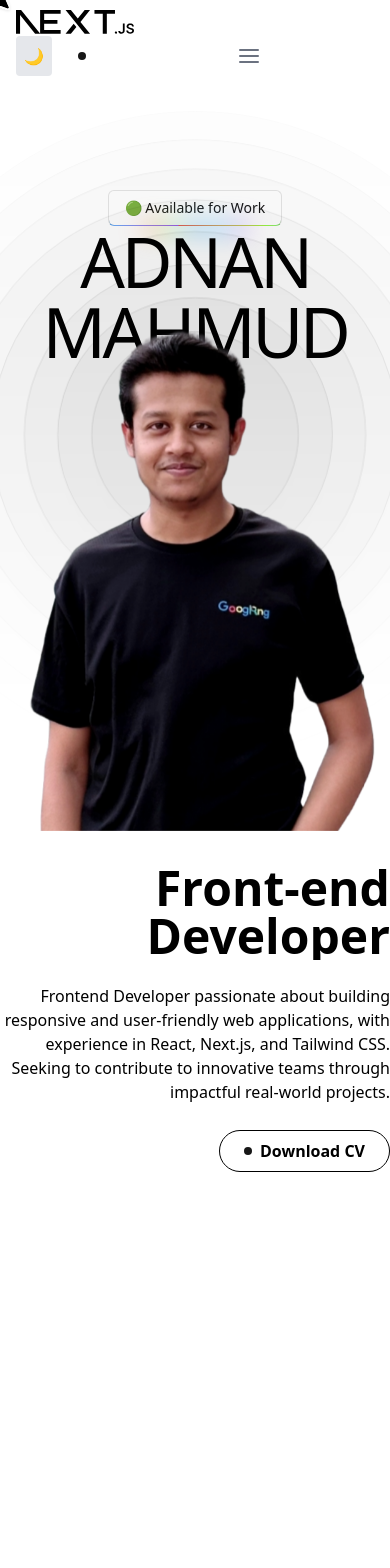
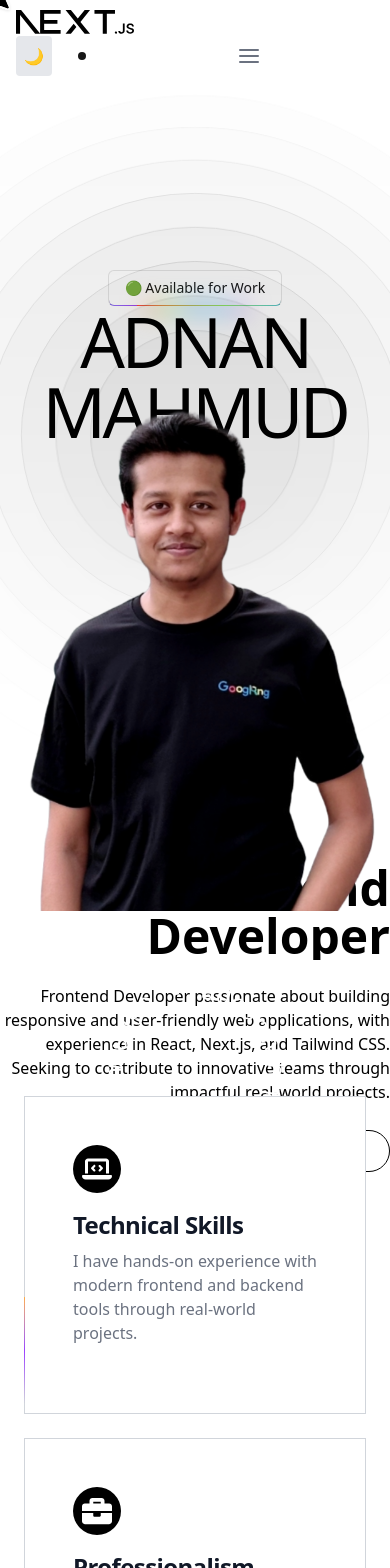
Before and after one commit to adnanmahmud0/adnan-portfolio-v2, a Next.js app: page / in a window 390 px wide. Shown: the top 1568 px of the page. Before the commit the page ends 1172 px from the top, so only its background shows below. Built offline with nearby package versions, Linux system fonts and the light colour scheme.

Commit message:
feacher card design is done

```diff
--- a/app/page.tsx
+++ b/app/page.tsx
@@ -1,4 +1,5 @@
 import Hero from "@/components/home/Hero/Hero";
+import WhyChooseMe from "@/components/home/why-choose-me/WhyChooseMe";
 
 
 
@@ -6,6 +7,7 @@ export default function Home() {
   return (
     <>
       <Hero />
+      <WhyChooseMe />
     </>
   );
 }
--- /dev/null
+++ b/components/header/Header.tsx
@@ -0,0 +1,11 @@
+import type { FC } from 'react';
+
+
+
+const Header: FC = ({}) => {
+        return (
+            <>
+            </>
+        );
+}
+export default Header;
--- a/components/home/Hero/Hero.tsx
+++ b/components/home/Hero/Hero.tsx
@@ -3,6 +3,7 @@ import { Ripple } from "@/components/magicui/ripple";
 import { TextAnimate } from "@/components/magicui/text-animate";
 import { BoxReveal } from "@/components/magicui/box-reveal";
 import { InteractiveHoverButton } from "@/components/magicui/interactive-hover-button";
+import { SpinningText } from "@/components/magicui/spinning-text";
 import Image from "next/image";
 import type { FC } from 'react';
 
@@ -13,19 +14,19 @@ const Hero: FC = () => {
         <>
             <div className="bg-background">
                 <div className="relative flex h-screen  w-full flex-col items-center justify-center overflow-hidden rounded-lg ">
-                    <div className="flex justify-center">
+                    <div className="flex justify-center mt-40">
                         <RainbowButton variant="outline">🟢 Available for Work</RainbowButton>
                     </div>
-                    <div className="text-center leading-none md:text-[200px] text-[70px] font-medium tracking-tighter dark:text-white text-black">
+                    <div className="text-center leading-none md:text-[150px] text-[70px] font-medium tracking-tighter dark:text-white text-black">
                         <TextAnimate animation="blurIn" as="div">ADNAN</TextAnimate>
                         <TextAnimate animation="blurIn" as="div">MAHMUD</TextAnimate>
                     </div>
-                    <div className="z-10 md:mt-[-150px] mt-[-55px]">
-                        <Image src='/assest/adnan.png' width={600} height={600} alt={""} />
+                    <div className="z-10 md:mt-[-120px] mt-[-55px]">
+                        <Image src='/assest/adnan.png' width={550} height={550} alt={""} />
                     </div>
                     <Ripple className="mt-[-150px]" />
                 </div>
-                <div className="md:absolute bottom-1/4 left-1/5 md:mt-0 mt-[-100px]">
+                <div className="md:absolute bottom-1/6 left-1/10 md:mt-0 mt-[-100px]">
                     <div className="size-full max-w-lg flex flex-col items-end justify-center overflow-hidden pt-8 dark:text-white text-black text-right ml-auto">
                         <BoxReveal boxColor={"#5046e6"} duration={0.5}>
                             <p className="text-5xl font-semibold">
@@ -50,6 +51,11 @@ const Hero: FC = () => {
                         </BoxReveal>
                     </div>
                 </div>
+                <div className="md:absolute bottom-1/4 right-1/4 md:mt-0 mt-[-100px]">
+                    <SpinningText reverse className="text-2xl text-white" duration={6} radius={6}>
+                        adnanmahmud99 • adnanmahmud99 •
+                    </SpinningText>
+                </div>
             </div>
         </>
     );
--- /dev/null
+++ b/components/home/why-choose-me/FeatureCard.tsx
@@ -0,0 +1,40 @@
+import React from "react";
+import { BorderBeam } from "@/components/magicui/border-beam";
+import { BoxReveal } from "@/components/magicui/box-reveal";
+
+interface FeatureCardProps {
+    icon: React.ReactNode;
+    title: string;
+    description: string;
+}
+
+const FeatureCard: React.FC<FeatureCardProps> = ({ icon, title, description }) => {
+    return (
+        <div className="relative w-full max-w-sm">
+            <BorderBeam
+                duration={8}
+                size={100}
+                className="absolute inset-0 z-10"
+            />
+
+            <div className="p-6 bg-white border border-gray-300 dark:bg-background dark:border-gray-800">
+                <div className="text-white p-6">
+                    <BoxReveal boxColor={"#808080"} duration={0.5}>
+                        <div className="w-12 h-12 flex items-center justify-center dark:bg-white bg-black rounded-full mb-4">
+                            {icon}
+                        </div>
+                    </BoxReveal>
+
+                    <BoxReveal boxColor={"#808080"} duration={0.5}>
+                        <h3 className="mb-2 text-2xl font-bold tracking-tight text-gray-900 dark:text-white">{title}</h3>
+                    </BoxReveal>
+                    <BoxReveal boxColor={"#808080"} duration={0.5}>
+                        <p className="mb-5 font-light text-gray-500 dark:text-gray-400">{description}</p>
+                    </BoxReveal>
+                </div>
+            </div>
+        </div>
+    );
+};
+
+export default FeatureCard;
--- /dev/null
+++ b/components/home/why-choose-me/WhyChooseMe.tsx
@@ -0,0 +1,47 @@
+// import Header from '@/components/header/Header';
+import { FaBriefcase, FaPalette } from "react-icons/fa";
+import { FaLaptopCode } from "react-icons/fa6";
+import type { FC } from 'react';
+import FeatureCard from "./FeatureCard";
+
+
+
+const features = [
+    {
+        icon: <FaLaptopCode className="dark:text-black text-white text-3xl" />,
+        title: "Technical Skills",
+        description:
+            "I have hands-on experience with modern frontend and backend tools through real-world projects.",
+    },
+    {
+        icon: <FaBriefcase className="dark:text-black text-white text-3xl" />,
+        title: "Professionalism",
+        description:
+            "I’ve worked in remote teams and also led a design team, showing both reliability and leadership.",
+    },
+    {
+        icon: <FaPalette className="dark:text-black text-white text-3xl" />,
+        title: "Design Sense",
+        description:
+            "My UI/UX knowledge helps me build user-friendly and visually appealing web applications.",
+    },
+];
+
+const WhyChooseMe: FC = ({ }) => {
+    return (
+        <>
+            <div className="flex flex-col md:flex-row justify-center gap-6 bg-background p-6">
+                {features.map((feature, index) => (
+                    <FeatureCard
+                        key={index}
+                        icon={feature.icon}
+                        title={feature.title}
+                        description={feature.description}
+                    />
+                ))}
+            </div>
+
+        </>
+    );
+}
+export default WhyChooseMe;
--- /dev/null
+++ b/components/magicui/border-beam.tsx
@@ -0,0 +1,104 @@
+"use client";
+
+import { cn } from "@/lib/utils";
+import { motion, MotionStyle, Transition } from "motion/react";
+
+interface BorderBeamProps {
+  /**
+   * The size of the border beam.
+   */
+  size?: number;
+  /**
+   * The duration of the border beam.
+   */
+  duration?: number;
+  /**
+   * The delay of the border beam.
+   */
+  delay?: number;
+  /**
+   * The color of the border beam from.
+   */
+  colorFrom?: string;
+  /**
+   * The color of the border beam to.
+   */
+  colorTo?: string;
+  /**
+   * The motion transition of the border beam.
+   */
+  transition?: Transition;
+  /**
+   * The class name of the border beam.
+   */
+  className?: string;
+  /**
+   * The style of the border beam.
+   */
+  style?: React.CSSProperties;
+  /**
+   * Whether to reverse the animation direction.
+   */
+  reverse?: boolean;
+  /**
+   * The initial offset position (0-100).
+   */
+  initialOffset?: number;
+  /**
+   * The border width of the beam.
+   */
+  borderWidth?: number;
+}
+
+export const BorderBeam = ({
+  className,
+  size = 50,
+  delay = 0,
+  duration = 6,
+  colorFrom = "#ffaa40",
+  colorTo = "#9c40ff",
+  transition,
+  style,
+  reverse = false,
+  initialOffset = 0,
+  borderWidth = 1,
+}: BorderBeamProps) => {
+  return (
+    <div
+      className="pointer-events-none absolute inset-0 rounded-[inherit] border-transparent [mask-clip:padding-box,border-box] [mask-composite:intersect] [mask-image:linear-gradient(transparent,transparent),linear-gradient(#000,#000)] border-(length:--border-beam-width)"
+      style={{
+        "--border-beam-width": `${borderWidth}px`,
+      } as React.CSSProperties}
+    >
+      <motion.div
+        className={cn(
+          "absolute aspect-square",
+          "bg-gradient-to-l from-[var(--color-from)] via-[var(--color-to)] to-transparent",
+          className,
+        )}
+        style={
+          {
+            width: size,
+            offsetPath: `rect(0 auto auto 0 round ${size}px)`,
+            "--color-from": colorFrom,
+            "--color-to": colorTo,
+            ...style,
+          } as MotionStyle
+        }
+        initial={{ offsetDistance: `${initialOffset}%` }}
+        animate={{
+          offsetDistance: reverse
+            ? [`${100 - initialOffset}%`, `${-initialOffset}%`]
+            : [`${initialOffset}%`, `${100 + initialOffset}%`],
+        }}
+        transition={{
+          repeat: Infinity,
+          ease: "linear",
+          duration,
+          delay: -delay,
+          ...transition,
+        }}
+      />
+    </div>
+  );
+};
--- /dev/null
+++ b/components/magicui/spinning-text.tsx
@@ -0,0 +1,113 @@
+"use client";
+import { cn } from "@/lib/utils";
+import { motion, Transition, Variants } from "motion/react";
+import React, { CSSProperties } from "react";
+
+type SpinningTextProps = {
+  children: string | string[];
+  style?: CSSProperties;
+  duration?: number;
+  className?: string;
+  reverse?: boolean;
+  fontSize?: number;
+  radius?: number;
+  transition?: Transition;
+  variants?: {
+    container?: Variants;
+    item?: Variants;
+  };
+};
+
+const BASE_TRANSITION = {
+  repeat: Infinity,
+  ease: "linear",
+};
+
+const BASE_ITEM_VARIANTS = {
+  hidden: {
+    opacity: 1,
+  },
+  visible: {
+    opacity: 1,
+  },
+};
+
+export function SpinningText({
+  children,
+  duration = 10,
+  style,
+  className,
+  reverse = false,
+  radius = 5,
+  transition,
+  variants,
+}: SpinningTextProps) {
+  if (typeof children !== "string" && !Array.isArray(children)) {
+    throw new Error("children must be a string or an array of strings");
+  }
+
+  if (Array.isArray(children)) {
+    // Validate all elements are strings
+    if (!children.every((child) => typeof child === "string")) {
+      throw new Error("all elements in children array must be strings");
+    }
+    children = children.join("");
+  }
+
+  const letters = children.split("");
+  letters.push(" ");
+
+  const finalTransition = {
+    ...BASE_TRANSITION,
+    ...transition,
+    duration: (transition as { duration?: number })?.duration ?? duration,
+  };
+
+  const containerVariants = {
+    visible: { rotate: reverse ? -360 : 360 },
+    ...variants?.container,
+  };
+
+  const itemVariants = {
+    ...BASE_ITEM_VARIANTS,
+    ...variants?.item,
+  };
+
+  return (
+    <motion.div
+      className={cn("relative", className)}
+      style={{
+        ...style,
+      }}
+      initial="hidden"
+      animate="visible"
+      variants={containerVariants}
+      transition={finalTransition}
+    >
+      {letters.map((letter, index) => (
+        <motion.span
+          aria-hidden="true"
+          key={`${index}-${letter}`}
+          variants={itemVariants}
+          className="absolute left-1/2 top-1/2 inline-block"
+          style={
+            {
+              "--index": index,
+              "--total": letters.length,
+              "--radius": radius,
+              transform: `
+                  translate(-50%, -50%)
+                  rotate(calc(360deg / var(--total) * var(--index)))
+                  translateY(calc(var(--radius, 5) * -1ch))
+                `,
+              transformOrigin: "center",
+            } as React.CSSProperties
+          }
+        >
+          {letter}
+        </motion.span>
+      ))}
+      <span className="sr-only">{children}</span>
+    </motion.div>
+  );
+}
```
